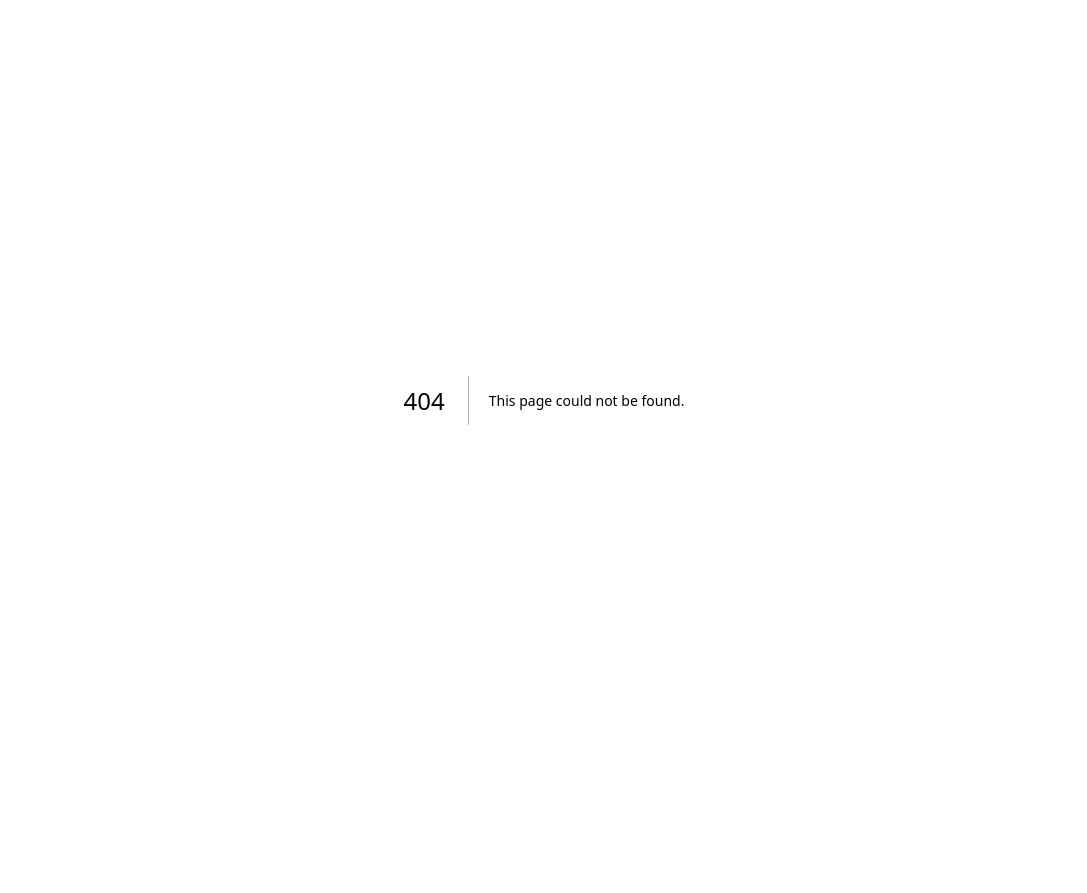
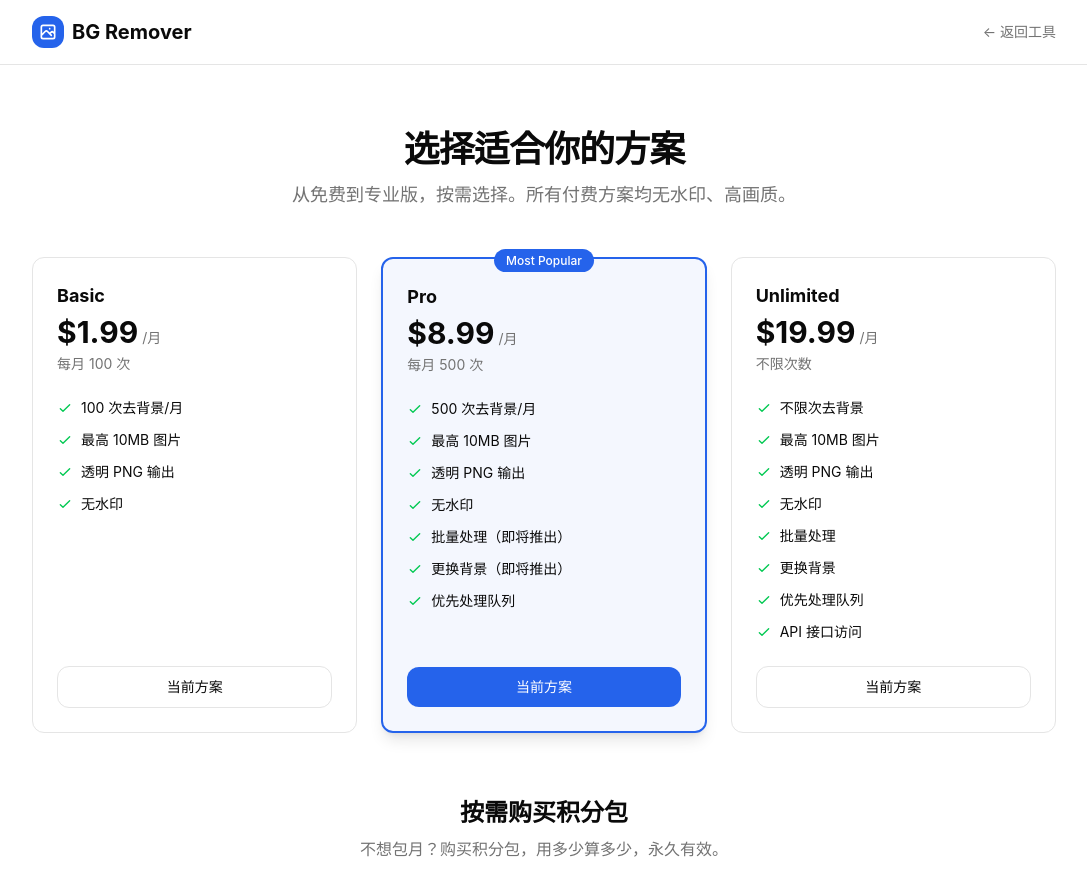
Before and after one commit to pengliran/bg-remover, a Next.js app: page /pricing in a window 1280 px wide. Before the commit this address had no page. Shown: the top 893 px of the page, without its empty margins (96-1183 px from the left). Before the commit the page ends 800 px from the top, so only its background shows below. Built offline with nearby package versions, Linux system fonts and the light colour scheme; no server answers.

Commit message:
feat: add /pricing page with plans and credit packs
- Monthly plans: Basic .99, Pro .99, Unlimited 9.99
- Credit packs: 20/, 100/.50, 500/0, 1000/5
- FAQ section
- 'View full pricing' link in upgrade modal

```diff
--- /dev/null
+++ b/app/pricing/page.tsx
@@ -0,0 +1,216 @@
+"use client";
+
+import { useUser } from "@/components/bg-remover";
+
+interface PlanCardProps {
+  name: string;
+  price: string;
+  period?: string;
+  count: string;
+  features: string[];
+  popular?: boolean;
+  onSelect?: () => void;
+}
+
+function PlanCard({ name, price, period, count, features, popular, onSelect }: PlanCardProps) {
+  return (
+    <div
+      className={`relative rounded-xl p-6 flex flex-col ${
+        popular
+          ? "border-2 border-primary bg-primary/5 shadow-lg"
+          : "border border-border"
+      }`}
+    >
+      {popular && (
+        <div className="absolute -top-3 left-1/2 -translate-x-1/2">
+          <span className="bg-primary text-white text-xs font-medium px-3 py-1 rounded-full">
+            Most Popular
+          </span>
+        </div>
+      )}
+      <div className="space-y-1">
+        <h3 className="text-lg font-bold">{name}</h3>
+        <div className="flex items-baseline gap-1">
+          <span className="text-3xl font-bold">{price}</span>
+          {period && <span className="text-muted-foreground text-sm">{period}</span>}
+        </div>
+        <p className="text-muted-foreground text-sm">{count}</p>
+      </div>
+      <ul className="my-6 space-y-3 flex-1">
+        {features.map((feature, i) => (
+          <li key={i} className="flex items-start gap-2 text-sm">
+            <svg className="w-4 h-4 text-green-500 mt-0.5 shrink-0" fill="none" viewBox="0 0 24 24" stroke="currentColor" strokeWidth={2}>
+              <path strokeLinecap="round" strokeLinejoin="round" d="M5 13l4 4L19 7" />
+            </svg>
+            {feature}
+          </li>
+        ))}
+      </ul>
+      <button
+        onClick={onSelect}
+        className={`w-full py-2.5 rounded-lg font-medium text-sm transition-colors ${
+          popular
+            ? "bg-primary text-white hover:bg-primary/90"
+            : "border border-border hover:bg-muted"
+        }`}
+      >
+        {onSelect ? "选择方案" : "当前方案"}
+      </button>
+    </div>
+  );
+}
+
+function CreditPackCard({ credits, price, perCredit }: { credits: string; price: string; perCredit: string }) {
+  return (
+    <div className="border border-border rounded-xl p-5 flex flex-col items-center text-center hover:shadow-md transition-shadow">
+      <div className="text-2xl font-bold">{credits}</div>
+      <div className="text-muted-foreground text-sm mb-3">积分包</div>
+      <div className="text-lg font-bold">{price}</div>
+      <div className="text-xs text-muted-foreground">{perCredit}/张</div>
+      <button className="mt-4 w-full py-2 border border-border rounded-lg text-sm font-medium hover:bg-muted transition-colors">
+        购买
+      </button>
+    </div>
+  );
+}
+
+export default function PricingPage() {
+  const { user } = useUser();
+
+  return (
+    <main className="min-h-screen flex flex-col">
+      {/* Header */}
+      <header className="border-b border-border px-6 py-4">
+        <div className="max-w-5xl mx-auto flex items-center justify-between">
+          <a href="/" className="flex items-center gap-2 hover:opacity-80 transition-opacity">
+            <div className="w-8 h-8 bg-primary rounded-lg flex items-center justify-center">
+              <svg className="w-5 h-5 text-white" fill="none" viewBox="0 0 24 24" stroke="currentColor" strokeWidth={2}>
+                <path strokeLinecap="round" strokeLinejoin="round" d="M4 16l4.586-4.586a2 2 0 012.828 0L16 16m-2-2l1.586-1.586a2 2 0 012.828 0L20 14m-6-6h.01M6 20h12a2 2 0 002-2V6a2 2 0 00-2-2H6a2 2 0 00-2 2v12a2 2 0 002 2z" />
+              </svg>
+            </div>
+            <h1 className="text-xl font-bold">BG Remover</h1>
+          </a>
+          <a href="/" className="text-sm text-muted-foreground hover:text-foreground transition-colors">
+            ← 返回工具
+          </a>
+        </div>
+      </header>
+
+      {/* Hero */}
+      <section className="text-center pt-16 pb-12 px-6">
+        <h2 className="text-4xl font-bold tracking-tight mb-3">
+          选择适合你的方案
+        </h2>
+        <p className="text-muted-foreground text-lg max-w-xl mx-auto">
+          从免费到专业版，按需选择。所有付费方案均无水印、高画质。
+        </p>
+      </section>
+
+      {/* Pricing Cards */}
+      <section className="flex-1 px-6 pb-16">
+        <div className="max-w-5xl mx-auto">
+          {/* 包月套餐 */}
+          <div className="grid grid-cols-1 md:grid-cols-3 gap-6 mb-16">
+            <PlanCard
+              name="Basic"
+              price="$1.99"
+              period="/月"
+              count="每月 100 次"
+              features={[
+                "100 次去背景/月",
+                "最高 10MB 图片",
+                "透明 PNG 输出",
+                "无水印",
+              ]}
+            />
+            <PlanCard
+              name="Pro"
+              price="$8.99"
+              period="/月"
+              count="每月 500 次"
+              popular
+              features={[
+                "500 次去背景/月",
+                "最高 10MB 图片",
+                "透明 PNG 输出",
+                "无水印",
+                "批量处理（即将推出）",
+                "更换背景（即将推出）",
+                "优先处理队列",
+              ]}
+            />
+            <PlanCard
+              name="Unlimited"
+              price="$19.99"
+              period="/月"
+              count="不限次数"
+              features={[
+                "不限次去背景",
+                "最高 10MB 图片",
+                "透明 PNG 输出",
+                "无水印",
+                "批量处理",
+                "更换背景",
+                "优先处理队列",
+                "API 接口访问",
+              ]}
+            />
+          </div>
+
+          {/* Pay-as-you-go 积分包 */}
+          <div className="mb-16">
+            <h3 className="text-2xl font-bold text-center mb-2">按需购买积分包</h3>
+            <p className="text-muted-foreground text-center mb-8">
+              不想包月？购买积分包，用多少算多少，永久有效。
+            </p>
+            <div className="grid grid-cols-2 sm:grid-cols-4 gap-4">
+              <CreditPackCard credits="20 张" price="$1" perCredit="$0.05" />
+              <CreditPackCard credits="100 张" price="$4.50" perCredit="$0.045" />
+              <CreditPackCard credits="500 张" price="$20" perCredit="$0.04" />
+              <CreditPackCard credits="1000 张" price="$35" perCredit="$0.035" />
+            </div>
+          </div>
+
+          {/* FAQ */}
+          <div className="max-w-2xl mx-auto">
+            <h3 className="text-2xl font-bold text-center mb-6">常见问题</h3>
+            <div className="space-y-4">
+              {[
+                {
+                  q: "免费用户和登录用户的区别是什么？",
+                  a: "未登录游客每天可免费使用 3 次，登录后每天可使用 10 次。历史记录仅登录用户可用。",
+                },
+                {
+                  q: "积分包和包月套餐可以同时使用吗？",
+                  a: "可以。系统会优先消耗包月额度，包月用完后再消耗积分包余额。",
+                },
+                {
+                  q: "积分包有有效期吗？",
+                  a: "积分包永久有效，不会过期。",
+                },
+                {
+                  q: "如何升级或取消套餐？",
+                  a: "登录后点击右上角头像，进入账户设置即可管理订阅。取消后当前套餐到期自动降级为免费版。",
+                },
+                {
+                  q: "支持哪些支付方式？",
+                  a: "支持信用卡（Visa / Mastercard）、PayPal。",
+                },
+              ].map((item, i) => (
+                <div key={i} className="border border-border rounded-lg p-4">
+                  <h4 className="font-medium mb-1">{item.q}</h4>
+                  <p className="text-sm text-muted-foreground">{item.a}</p>
+                </div>
+              ))}
+            </div>
+          </div>
+        </div>
+      </section>
+
+      {/* Footer */}
+      <footer className="border-t border-border px-6 py-6 text-center text-sm text-muted-foreground">
+        <p>All prices in USD. Need help? Contact us at support@srep.top</p>
+      </footer>
+    </main>
+  );
+}
--- a/components/bg-remover.tsx
+++ b/components/bg-remover.tsx
@@ -431,7 +431,10 @@
               ))}
 
               <p className="text-xs text-muted-foreground text-center">
-                Pay-as-you-go：$0.05/张，按需购买积分包
+                Pay-as-you-go：$0.05/张，按需购买积分包 ·{" "}
+                <a href="/pricing" className="text-primary hover:underline">
+                  查看完整定价
+                </a>
               </p>
             </div>
 
```
